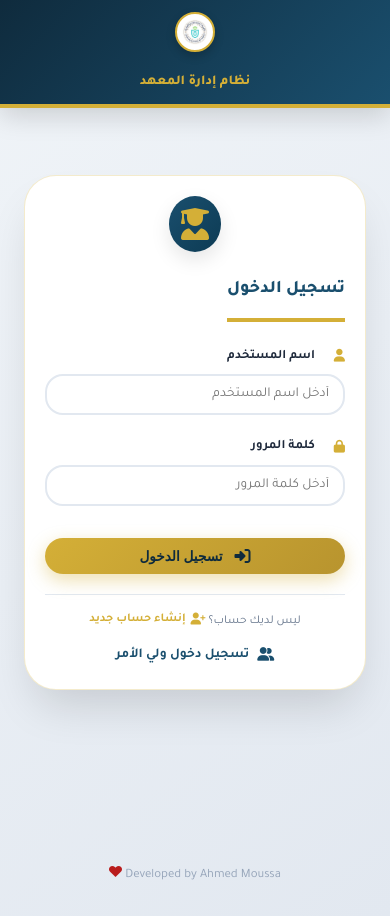
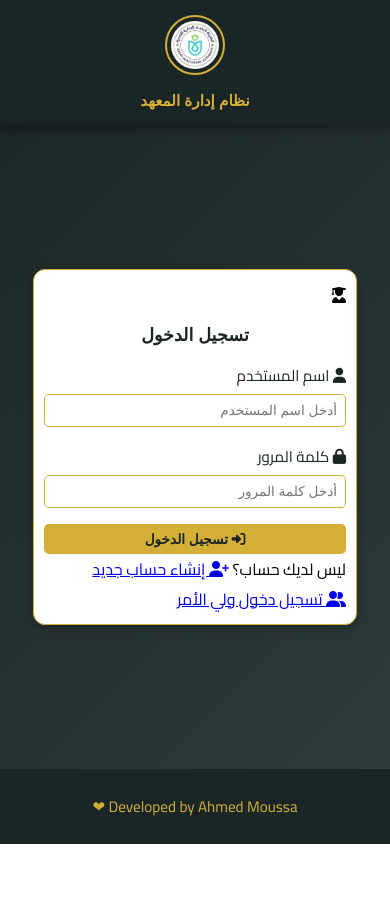
Before and after one commit to Ahmed612959/school-system-fiv, a website: page public/login.html in a window 390 px wide. After the commit the page ends 844 px from the top, so only its background shows below. Drawn offline with nearby package versions, Linux system fonts and the light colour scheme; a web font is replaced by a local one.

Commit message:
Refactor login page styles for improved design

```diff
--- a/public/login.css
+++ b/public/login.css
@@ -1,415 +1,195 @@
-/* ============================================
-   تصميم صفحة تسجيل الدخول - بنفس استايل الموقع
-   معهد رعاية الضبعية الفني للتمريض
-   ============================================ */
+@font-face {
+    font-family: 'Cairo';
+    src: url('Cairo-Regular.ttf') format('truetype');
+    font-weight: normal;
+    font-style: normal;
+}
 
-@import url('https://fonts.googleapis.com/css2?family=Tajawal:wght@400;500;600;700;800;900&display=swap');
+@font-face {
+    font-family: 'Cairo';
+    src: url('fonts/Cairo-Bold.ttf') format('truetype');
+    font-weight: bold;
+    font-style: normal;
+}
 
-* {
+html, body {
     margin: 0;
     padding: 0;
+    width: 100%;
+    min-height: 100vh;
+    font-family: 'Cairo', sans-serif;
+    background: linear-gradient(135deg, #1a2526, #2f3b3c);
+    display: flex;
+    flex-direction: column;
     box-sizing: border-box;
 }
 
-body {
-    font-family: 'Tajawal', 'Inter', sans-serif;
-    background: linear-gradient(145deg, #f0f4f8 0%, #e2e8f0 100%);
-    color: #1e293b;
-    line-height: 1.5;
-    min-height: 100vh;
+*, *:before, *:after {
+    box-sizing: inherit;
 }
 
-/* ========== الهيدر ========== */
 .main-header {
-    background: linear-gradient(135deg, #0f2b3d 0%, #1a4f6e 100%);
-    padding: 16px 48px;
+    background: #1a2526;
+    color: #d4af37;
+    padding: 15px;
+    text-align: center;
+    box-shadow: 0 3px 10px rgba(0, 0, 0, 0.4);
+    position: relative;
+}
+
+.logo {
+    width: 12%;
+    max-width: 90px;
+    min-width: 50px;
+    margin-bottom: 8px;
+    border: 2px solid #d4af37;
+    border-radius: 50%;
+    padding: 4px;
+    object-fit: contain;
+}
+
+.main-header h1 {
+    font-size: 1.4em;
+    font-weight: bold;
+    margin: 0;
+    text-shadow: 1px 1px 3px rgba(0, 0, 0, 0.2);
+}
+
+.main-container {
+    flex: 1;
     display: flex;
     justify-content: center;
     align-items: center;
-    flex-wrap: wrap;
-    gap: 20px;
-    position: sticky;
-    top: 0;
-    z-index: 100;
-    box-shadow: 0 8px 25px rgba(0, 0, 0, 0.15);
-    border-bottom: 4px solid #d4af37;
+    padding: 15px;
 }
 
-.logo {
-    width: 55px;
-    height: 55px;
-    object-fit: cover;
-    border-radius: 50%;
-    background: white;
-    padding: 5px;
-    transition: all 0.3s ease;
-    border: 2px solid #d4af37;
-    box-shadow: 0 4px 10px rgba(0, 0, 0, 0.2);
-}
-
-.logo:hover {
-    transform: scale(1.05) rotate(5deg);
-    box-shadow: 0 0 15px rgba(212, 175, 55, 0.5);
-}
-
-.main-header h1 {
-    font-size: 1.4rem;
-    font-weight: 800;
-    color: #d4af37;
-    text-align: center;
-    margin: 0;
-}
-
-/* ========== الحاوية الرئيسية ========== */
-.main-container {
-    max-width: 1400px;
-    margin: 32px auto;
-    padding: 0 32px 80px 32px;
-    display: flex;
-    justify-content: center;
-    align-items: center;
-    min-height: calc(100vh - 180px);
-}
-
-/* ========== بطاقة تسجيل الدخول ========== */
 .login-form-container {
-    background: white;
-    border-radius: 32px;
-    padding: 40px 45px;
-    box-shadow: 0 25px 45px -12px rgba(0, 0, 0, 0.15);
-    border: 1px solid rgba(212, 175, 55, 0.25);
+    background: #fff;
+    padding: 25px;
+    border-radius: 12px;
+    box-shadow: 0 4px 12px rgba(0, 0, 0, 0.2);
     width: 100%;
     max-width: 500px;
-    transition: all 0.3s ease;
-}
-
-.login-form-container:hover {
-    transform: translateY(-5px);
-    box-shadow: 0 30px 55px -15px rgba(0, 0, 0, 0.2);
-}
-
-/* أيقونة البطاقة */
-.login-icon {
-    text-align: center;
-    margin-bottom: 25px;
-}
-
-.login-icon i {
-    font-size: 3.5rem;
-    color: #d4af37;
-    background: linear-gradient(135deg, #1a4f6e, #0d3b54);
-    padding: 20px;
-    border-radius: 50%;
-    box-shadow: 0 8px 20px rgba(0, 0, 0, 0.1);
+    border: 1px solid #d4af37;
 }
 
 .login-form-container h2 {
-    color: #1a4f6e;
-    font-size: 1.5rem;
-    font-weight: 800;
-    margin-bottom: 25px;
+    color: #1a2526;
+    font-size: 1.1em;
+    margin-bottom: 15px;
+    font-weight: bold;
     text-align: center;
-    padding-bottom: 15px;
-    border-bottom: 4px solid #d4af37;
-    display: inline-block;
-    width: auto;
 }
 
-/* ========== الحقول ========== */
 .input-group {
-    margin-bottom: 22px;
+    margin-bottom: 15px;
 }
 
 .input-group label {
-    display: flex;
-    align-items: center;
-    gap: 10px;
-    font-weight: 700;
-    margin-bottom: 8px;
-    color: #1e293b;
-    font-size: 0.9rem;
-}
-
-.input-group label i {
-    color: #d4af37;
-    width: 20px;
+    display: block;
+    font-size: 0.95em;
+    color: #1a2526;
+    margin-bottom: 4px;
 }
 
 .input-group input {
     width: 100%;
-    padding: 14px 20px;
-    border: 2px solid #e2e8f0;
-    border-radius: 18px;
-    font-family: inherit;
-    font-size: 0.95rem;
-    transition: all 0.3s ease;
-    background: white;
+    padding: 8px;
+    border: 1px solid #d4af37;
+    border-radius: 5px;
+    font-size: 0.95em;
+    transition: border-color 0.3s ease;
 }
 
 .input-group input:focus {
     outline: none;
-    border-color: #d4af37;
-    box-shadow: 0 0 0 5px rgba(212, 175, 55, 0.2);
-    transform: translateY(-1px);
+    border-color: #1a2526;
+    box-shadow: 0 0 5px rgba(26, 37, 38, 0.3);
 }
 
-/* ========== زر تسجيل الدخول ========== */
 .submit-btn {
-    background: linear-gradient(135deg, #d4af37 0%, #b8942e 100%);
-    color: #0f2b3d;
+    background: #d4af37;
+    color: #1a2526;
     border: none;
-    padding: 14px 36px;
-    border-radius: 60px;
-    font-weight: 800;
-    font-size: 0.95rem;
+    padding: 10px 18px;
+    border-radius: 5px;
+    font-size: 0.95em;
+    font-weight: bold;
     cursor: pointer;
-    transition: all 0.3s ease;
-    display: inline-flex;
-    align-items: center;
-    justify-content: center;
-    gap: 12px;
+    transition: background 0.3s ease;
     width: 100%;
-    box-shadow: 0 6px 18px rgba(212, 175, 55, 0.4);
-    margin-top: 10px;
 }
 
 .submit-btn:hover {
-    transform: translateY(-3px);
-    filter: brightness(1.05);
-    box-shadow: 0 12px 25px rgba(212, 175, 55, 0.5);
+    background: #1a2526;
+    color: #d4af37;
 }
 
-.submit-btn i {
-    font-size: 1rem;
+footer {
+    background: #1a2526;
+    color: #d4af37;
+    text-align: center;
+    padding: 8px;
 }
 
-/* ========== رابط إنشاء حساب ========== */
-.signup-link {
-    display: block;
-    text-align: center;
-    margin-top: 20px;
-    padding-top: 15px;
-    border-top: 1px solid #e2e8f0;
-    color: #64748b;
-    font-size: 0.85rem;
+footer p {
+    font-size: 0.95em;
+    font-weight: normal;
 }
 
-.signup-link a {
-    color: #d4af37;
-    text-decoration: none;
-    font-weight: 700;
-    transition: all 0.3s ease;
-    display: inline-flex;
-    align-items: center;
-    gap: 5px;
+@keyframes fadeIn {
+    from { opacity: 0; }
+    to { opacity: 1; }
 }
 
-.signup-link a:hover {
-    color: #1a4f6e;
-    transform: translateX(-3px);
-}
-
-/* رابط ولي الأمر */
-.parent-link {
-    text-align: center;
-    margin-top: 15px;
-}
-
-.parent-link a {
-    color: #1a4f6e;
-    text-decoration: none;
-    font-weight: 600;
-    font-size: 0.85rem;
-    display: inline-flex;
-    align-items: center;
-    gap: 8px;
-    transition: all 0.3s ease;
-}
-
-.parent-link a:hover {
-    color: #d4af37;
-    transform: translateX(-3px);
-}
-
-/* ========== رسائل الخطأ ========== */
-.error-message {
-    background: linear-gradient(135deg, #fee2e2, #fee2e2);
-    color: #b91c1c;
-    padding: 12px 16px;
-    border-radius: 16px;
-    font-size: 0.85rem;
-    margin-bottom: 20px;
-    display: flex;
-    align-items: center;
-    gap: 10px;
-    border-right: 4px solid #b91c1c;
-}
-
-.error-message i {
-    font-size: 1rem;
-}
-
-.success-message {
-    background: linear-gradient(135deg, #e8f5ed, #e8f5ed);
-    color: #2d6a4f;
-    padding: 12px 16px;
-    border-radius: 16px;
-    font-size: 0.85rem;
-    margin-bottom: 20px;
-    display: flex;
-    align-items: center;
-    gap: 10px;
-    border-right: 4px solid #2d6a4f;
-}
-
-/* ========== الفوتر ========== */
-footer {
-    text-align: center;
-    padding: 30px;
-    font-size: 0.8rem;
-    color: #94a3b8;
-    background: transparent;
-}
-
-.heart {
-    color: #b91c1c;
-    animation: heartbeat 1.5s ease infinite;
-    display: inline-block;
-}
-
-@keyframes heartbeat {
-    0%, 100% { transform: scale(1); }
-    50% { transform: scale(1.2); }
-}
-
-/* ========== شريط التمرير ========== */
-::-webkit-scrollbar {
-    width: 8px;
-    height: 8px;
-}
-
-::-webkit-scrollbar-track {
-    background: #e2e8f0;
-    border-radius: 10px;
-}
-
-::-webkit-scrollbar-thumb {
-    background: #d4af37;
-    border-radius: 10px;
-}
-
-::-webkit-scrollbar-thumb:hover {
-    background: #1a4f6e;
-}
-
-/* ========== التجاوب مع الشاشات ========== */
 @media (max-width: 768px) {
-    .main-header {
-        padding: 15px 20px;
-        flex-direction: column;
-        text-align: center;
+    .logo {
+        width: 18%;
+        max-width: 70px;
+        min-width: 45px;
     }
-
     .main-header h1 {
-        font-size: 1rem;
+        font-size: 1.1em;
     }
-
-    .logo {
-        width: 45px;
-        height: 45px;
+    .login-form-container {
+        padding: 15px;
+        max-width: 90%;
     }
-
-    .main-container {
-        padding: 0 20px 80px 20px;
+    .input-group input {
+        font-size: 0.9em;
     }
-
-    .login-form-container {
-        padding: 30px 25px;
-        max-width: 95%;
-    }
-
-    .login-form-container h2 {
-        font-size: 1.3rem;
-    }
-
-    .login-icon i {
-        font-size: 2.5rem;
-        padding: 15px;
-    }
-
-    .input-group input {
-        padding: 12px 16px;
-        font-size: 0.9rem;
-    }
-
     .submit-btn {
-        padding: 12px 24px;
-        font-size: 0.9rem;
+        font-size: 0.9em;
+        padding: 8px 12px;
     }
 }
 
 @media (max-width: 480px) {
-    .main-header {
-        padding: 12px 16px;
+    .logo {
+        width: 22%;
+        max-width: 60px;
+        min-width: 40px;
     }
+    .main-header h1 {
+        font-size: 0.95em;
+    }
+    .login-form-container {
+        padding: 10px;
+    }
+    .input-group input {
+        font-size: 0.85em;
+    }
+    .submit-btn {
+.signup-link {
+    color: #d4af37;
+    text-decoration: none;
+    font-weight: bold;
+}
+.signup-link:hover {
+    text-decoration: underline;
+}
 
-    .logo {
-        width: 40px;
-        height: 40px;
-    }
-
-    .main-header h1 {
-        font-size: 0.85rem;
-    }
-
-    .main-container {
-        padding: 0 15px 80px 15px;
-    }
-
-    .login-form-container {
-        padding: 20px;
-    }
-
-    .login-form-container h2 {
-        font-size: 1.1rem;
-    }
-
-    .login-icon i {
-        font-size: 2rem;
-        padding: 12px;
-    }
-
-    .input-group label {
-        font-size: 0.8rem;
-    }
-
-    .input-group input {
-        padding: 10px 14px;
-        font-size: 0.85rem;
-    }
-
-    .submit-btn {
-        padding: 10px 20px;
-        font-size: 0.85rem;
-    }
-
-    .signup-link {
-        font-size: 0.75rem;
+        font-size: 0.85em;
+        padding: 7px 10px;
     }
 }
-
-/* ========== تأثيرات إضافية ========== */
-@keyframes fadeInUp {
-    from {
-        opacity: 0;
-        transform: translateY(30px);
-    }
-    to {
-        opacity: 1;
-        transform: translateY(0);
-    }
-}
-
-.login-form-container {
-    animation: fadeInUp 0.5s ease-out;
-}
```
